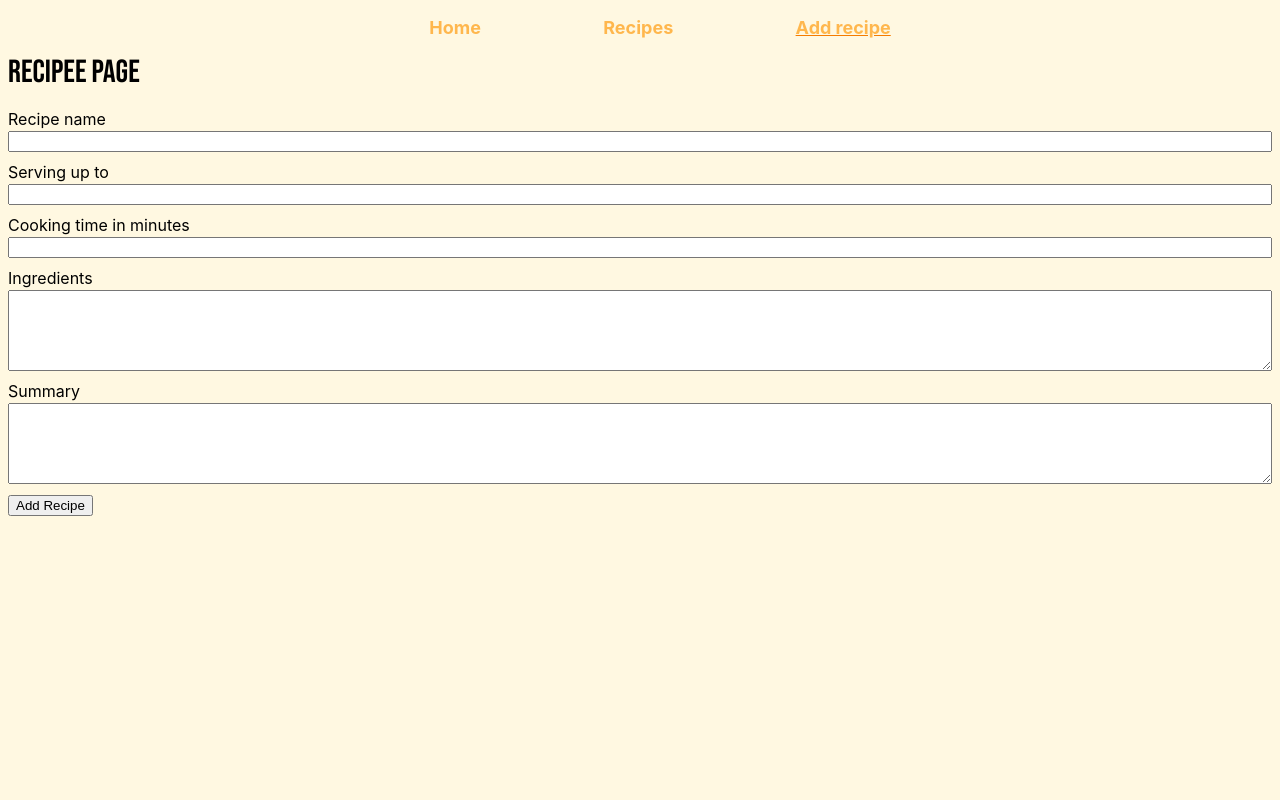
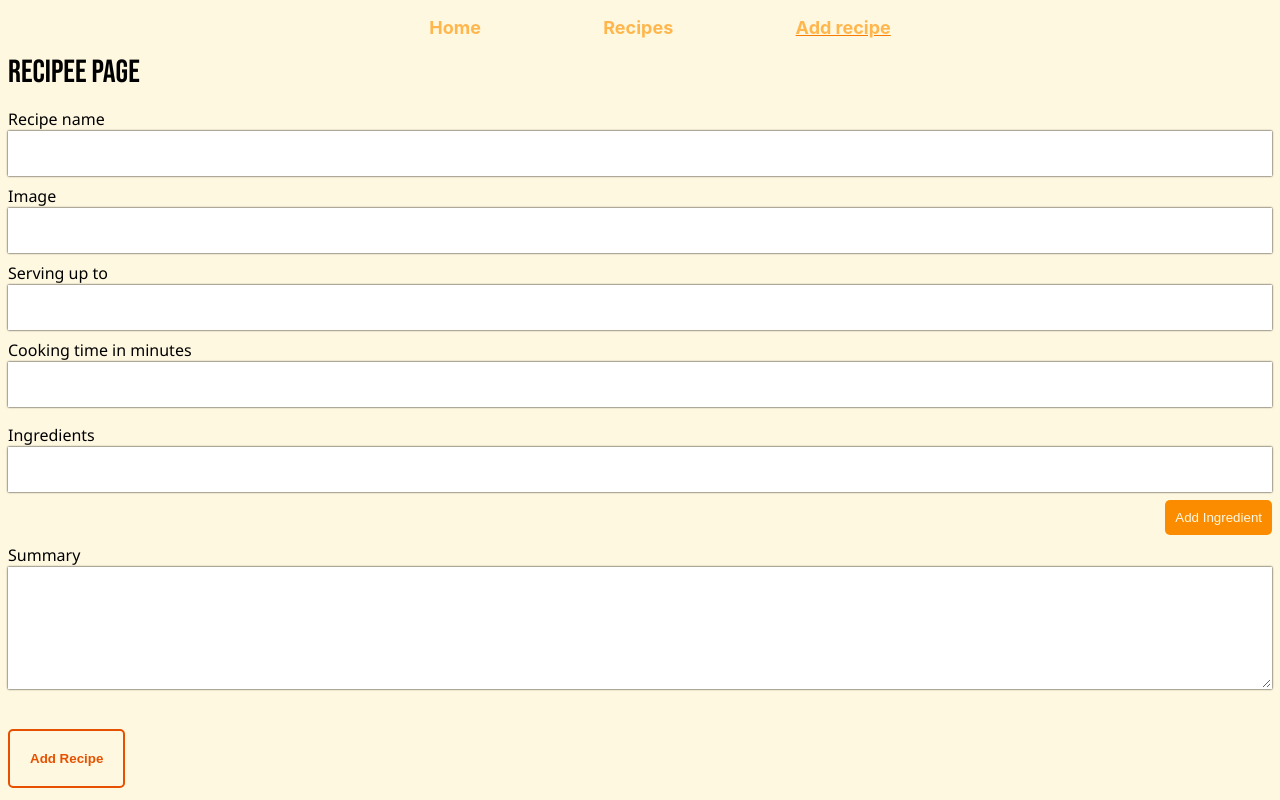
Before and after one commit to rashaaad19/Patisserie, a React (Vite) app: page /addRecipe in a window 1280 px wide. Built offline with nearby package versions, Linux system fonts and the light colour scheme.

Commit message:
handled form data

```diff
--- a/src/components/RecipeForm.jsx
+++ b/src/components/RecipeForm.jsx
@@ -1,7 +1,10 @@
 import Input from "../ui/Input";
 import Textarea from "../ui/Textarea";
+import classes from "../ui/Input.module.css";
+import { useRef, useState } from "react";
 const RecipeForm = () => {
-
+  const [ingredients, setIngredients] = useState([]);
+  const ref = useRef();
 
   const handleOnSubmit = (event) => {
     let added_recipe = {};
@@ -11,25 +14,46 @@ const RecipeForm = () => {
       name: form_data.get("name"),
       serving: form_data.get("serving"),
       time: form_data.get("time"),
-      ingredients: form_data.get("ingredients"),
+      ingredients: [...ingredients],
       summary: form_data.get("summary"),
+      image: form_data.get,
     };
     console.log(added_recipe);
     event.target.reset();
   };
 
-
-
+  const handleAddIngredient = () => {
+    const addedIngredient = ref.current.ingredients.value;
+    setIngredients([...ingredients, addedIngredient]);
+  };
+  console.log(ingredients);
 
   return (
-    <form onSubmit={handleOnSubmit}>
-      <Input id="name" name="name" type="text" label="Recipe name" required />
+    <form onSubmit={handleOnSubmit} ref={ref}>
+      <Input
+        id="name"
+        name="name"
+        type="text"
+        label="Recipe name"
+        className={classes.text}
+        required
+      />
+      <Input
+        id="image"
+        name="image"
+        type="url"
+        label="Image"
+        required
+        className={classes.text}
+      />
+
       <Input
         id="serving"
         name="serving"
         type="number"
         label="Serving up to"
         required
+        className={classes.number}
       />
       <Input
         id="time"
@@ -37,17 +61,41 @@ const RecipeForm = () => {
         type="number"
         label="Cooking time in minutes"
         required
+        className={classes.number}
       />
+      <div className={classes.ingredients}>
+        <Input
+          id="ingredients"
+          name="ingredients"
+          label="Ingredients"
+          // onChange={handleOnChange}
+          required
+        />
+        <div className={classes.ingredientsLabel}>
+          <p>
+            {ingredients.length > 0 && (
+              <ul>
+                {ingredients.map((item) => (
+                  <li key={item}>{item}</li>
+                ))}
+              </ul>
+            )}
+          </p>
+          <button type="button" onClick={handleAddIngredient}>
+            Add Ingredient
+          </button>
+        </div>
+      </div>
       <Textarea
-        id="ingredients"
-        name="ingredients"
-        label="Ingredients"
+        id="summary"
+        name="summary"
+        label="Summary"
         rows="5"
+        className={classes.textarea}
         required
       />
-      <Textarea id="summary" name="summary" label="Summary" rows="5" required />
 
-      <button>Add Recipe</button>
+      <button className={classes.button}>Add Recipe</button>
     </form>
   );
 };
--- a/src/pages/RecipeDetailsPage.jsx
+++ b/src/pages/RecipeDetailsPage.jsx
@@ -30,7 +30,7 @@ const RecipeDetailsPage = () => {
             <span>servings</span>
           </p>
           <p className={classes.control}>
-            <span>{(data.spoonacularScore * 100).toFixed(1)}%</span>
+            <span>{(data.spoonacularScore).toFixed(1)}%</span>
             <span> score</span>
           </p>
         </div>
--- a/src/ui/Input.module.css
+++ b/src/ui/Input.module.css
@@ -5,4 +5,58 @@
 }
 .container input, .container textarea{
   outline: none;
+  padding: 10px;
+  border-color: transparent;
+  /* border-radius: 10px; */
+  background-color: var(--color-gray-50);
+  font-size: 18px;
+  /* border-bottom: 1px solid var(--color-gray-600); */
+  box-shadow: 0px 0px 2px 0px black;
 }
+.container label{
+  font-family: 'Segoe UI', Tahoma, Geneva, Verdana, sans-serif;
+  font-size: 16px;
+  font-weight: 400;
+}
+.button{
+  padding: 20px;
+  background-color: var(--color-gray-200);
+  border: none;
+  border-radius: 5px;
+  margin-top: 2rem;
+  cursor: pointer;
+  color: var(--color-orange-900);
+  border: 2px solid var(--color-orange-900);
+  background: none;
+  font-weight: bold;
+}
+.button:hover{
+  background: var(--color-orange-900);
+  color: white;
+}
+.ingredients{
+  display: flex;
+  flex-direction: column;
+}
+.ingredientsLabel{
+  display: flex;
+  align-items: center;
+  justify-content: space-between;
+}
+.ingredientsLabel button{
+  padding: 10px;
+  background: var(--color-orange-600);
+  cursor: pointer;
+  border: none;
+  border-radius: 5px;
+  color: var(--color-orange-50);
+}
+.ingredientsLabel button:hover{
+  opacity: 80%;
+}
+.ingredientsLabel ul{
+  display: flex;
+  padding: 0;
+  gap: 10px;
+  list-style: none;
+}
```
